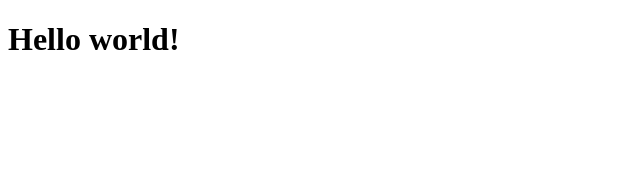
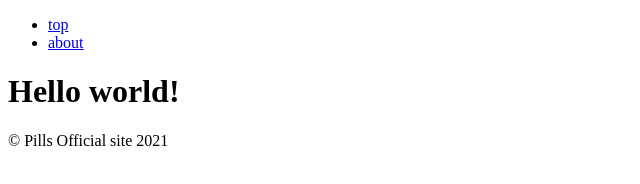
Before and after one commit to yosei1127/PillsOfficialSite, a Gatsby site: page / in a window 1280 px wide. Shown: the whole page, without its empty margins (0-640 px from the left). Built offline with nearby package versions, Linux system fonts and the light colour scheme; Gatsby itself is replaced by a stand-in of ours.

Commit message:
Header & Footer

```diff
--- a/gatsby-config.js
+++ b/gatsby-config.js
@@ -5,6 +5,8 @@
  */
 
 module.exports = {
-  /* Your site config here */
-  plugins: [],
+    /* Your site config here */
+    plugins: [
+
+    ],
 }
--- /dev/null
+++ b/src/pages/components/footer.js
@@ -0,0 +1,11 @@
+import React from 'react'
+
+const Footer = () => {
+    return (
+        <footer>
+            <div>© Pills Official site { (new Date()).getFullYear() }</div>
+        </footer>
+    )
+}
+
+export default Footer
--- a/src/pages/components/header.js
+++ b/src/pages/components/header.js
@@ -0,0 +1,17 @@
+import React from 'react'
+import { Link } from 'gatsby'
+
+const Header = () => {
+    return (
+        <header>
+            <nav>
+                <ul>
+                    <li><Link to="/">top</Link></li>
+                    <li><Link to="/about">about</Link></li>
+                </ul>
+            </nav>
+        </header>
+    )
+}
+
+export default Header
--- a/src/pages/index.js
+++ b/src/pages/index.js
@@ -1,9 +1,14 @@
 import React from "react"
+import Header from "../pages/components/header"
+import Footer from "../pages/components/footer"
+import Layout from "../pages/components/layout"
 
 const MainPage = () => {
   return (
     <div>
+    <Header/>
     <h1>Hello world!</h1>
+    <Footer/>
     </div>
   )
 }
```
Also changed, not shown: src/pages/components/layout.js (added).
